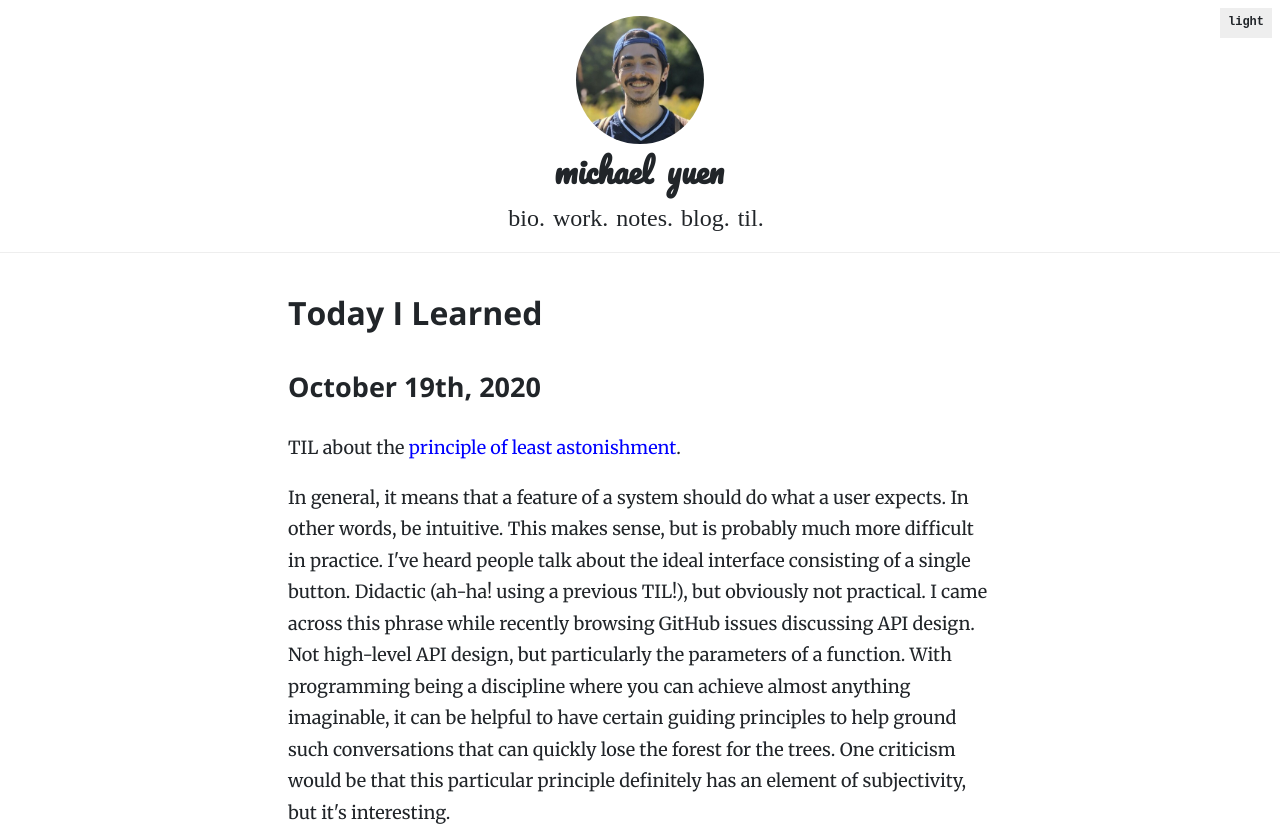
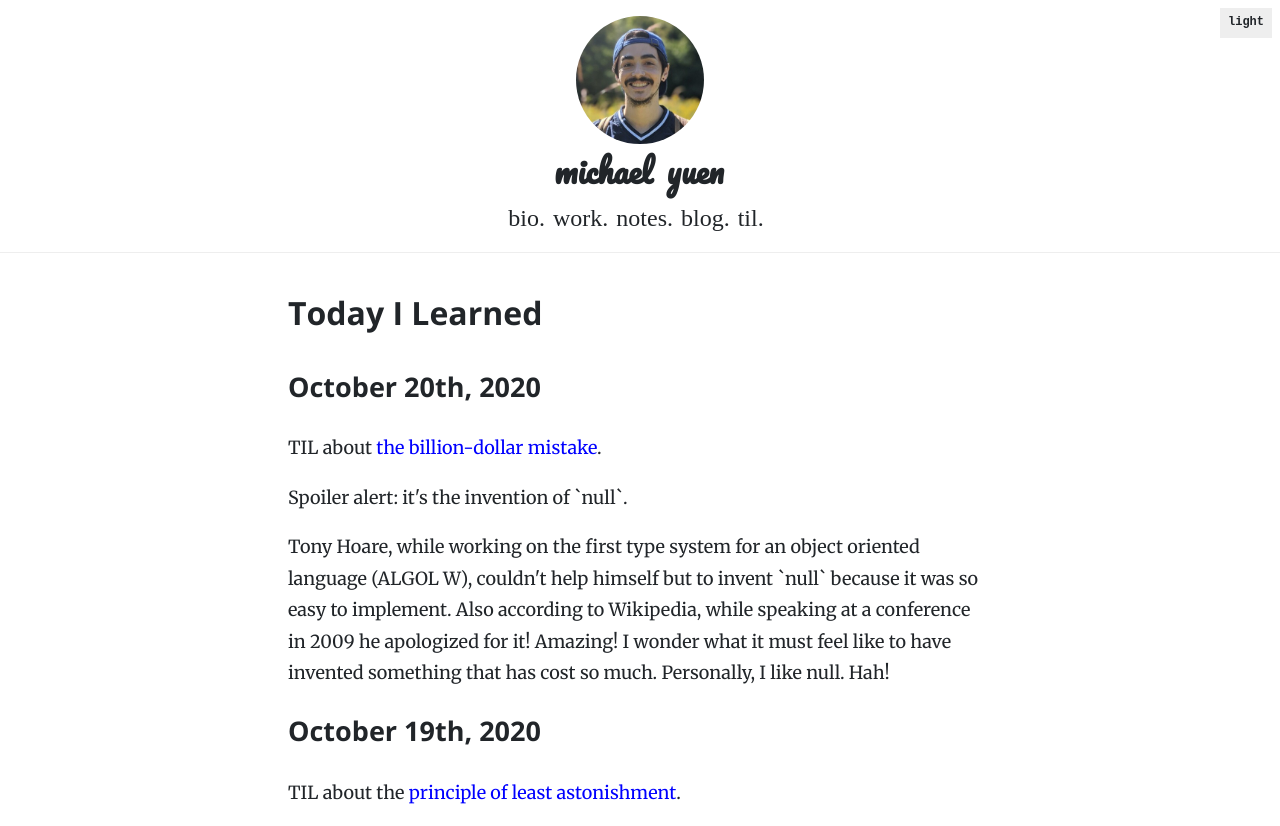
Before and after one commit to michaelyuen/personal-website, a Next.js app in the folder v5/: page /today-i-learned in a window 1280 px wide. Shown: the top 826 px of the page. Built offline with nearby package versions, Linux system fonts and the light colour scheme; a web font is replaced by a local one.

Commit message:
Add TIL for 2020-10-20 (#46)

```diff
--- a/v5/pages/today-i-learned.tsx
+++ b/v5/pages/today-i-learned.tsx
@@ -2,6 +2,26 @@ export default function TIL() {
   return (
     <section className="TILContainer">
       <h1>Today I Learned</h1>
+      <h2>October 20th, 2020</h2>
+      <p>
+        TIL about{" "}
+        <a
+          href="https://en.wikipedia.org/wiki/Tony_Hoare#Apologies_and_retractions"
+          target="_blank"
+        >
+          the billion-dollar mistake
+        </a>
+        .
+      </p>
+      <p>Spoiler alert: it's the invention of `null`.</p>
+      <p>
+        Tony Hoare, while working on the first type system for an object
+        oriented language (ALGOL W), couldn't help himself but to invent `null`
+        because it was so easy to implement. Also according to Wikipedia, while
+        speaking at a conference in 2009 he apologized for it! Amazing! I wonder
+        what it must feel like to have invented something that has cost so much.
+        Personally, I like null. Hah!
+      </p>
       <h2>October 19th, 2020</h2>
       <p>
         TIL about the{" "}
```
